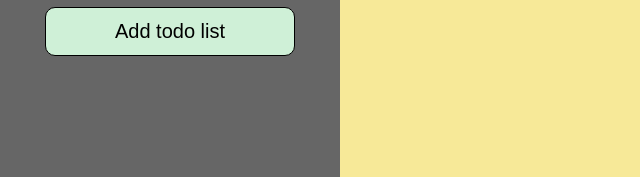
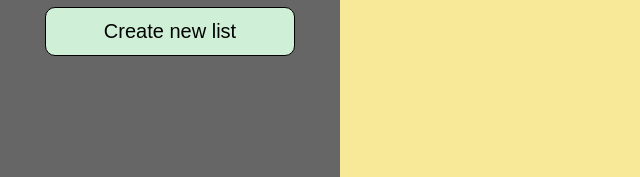
Before and after one commit to CCaterpillarr/js-todolist, a plain HTML site: page index.html in a window 1280 px wide. Shown: the part 253-430 px from the top of the page, 0-640 px from the left. Drawn offline with Linux system fonts and the light colour scheme.

Commit message:
Make pseudocode project plan in comments

```diff
--- a/index.html
+++ b/index.html
@@ -25,7 +25,7 @@
 		<div id="sidebar">
 			<p>siema xd</p>
 			<p>elo xd</p>
-			<button id="addButton">Add todo list</button>
+			<button id="addButton">Create new list</button>
 		</div>
 
 		<div class="todolist">
```
Also changed, not shown: index.js (+109 -0 lines).
